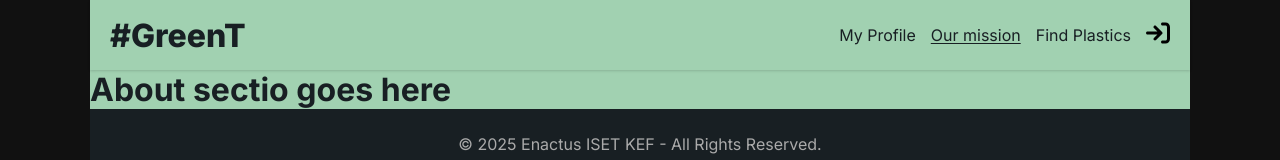
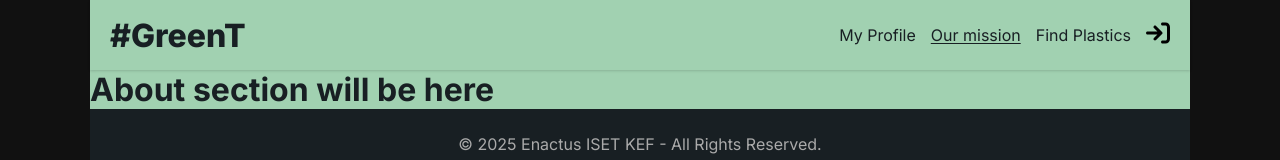
Before and after one commit to rayenrsalhi9/enactus, a React (Vite) app: page /about in a window 1280 px wide. Shown: the top 160 px of the page. Built offline with nearby package versions, Linux system fonts and the light colour scheme; no server answers.

Commit message:
fixed about section.

```diff
--- a/src/pages/about/About.jsx
+++ b/src/pages/about/About.jsx
@@ -3,7 +3,7 @@
 export default function About() {
     return (
         <div>
-            <h1>About sectio goes here</h1>
+            <h1>About section will be here</h1>
         </div>
     )
 }
```
